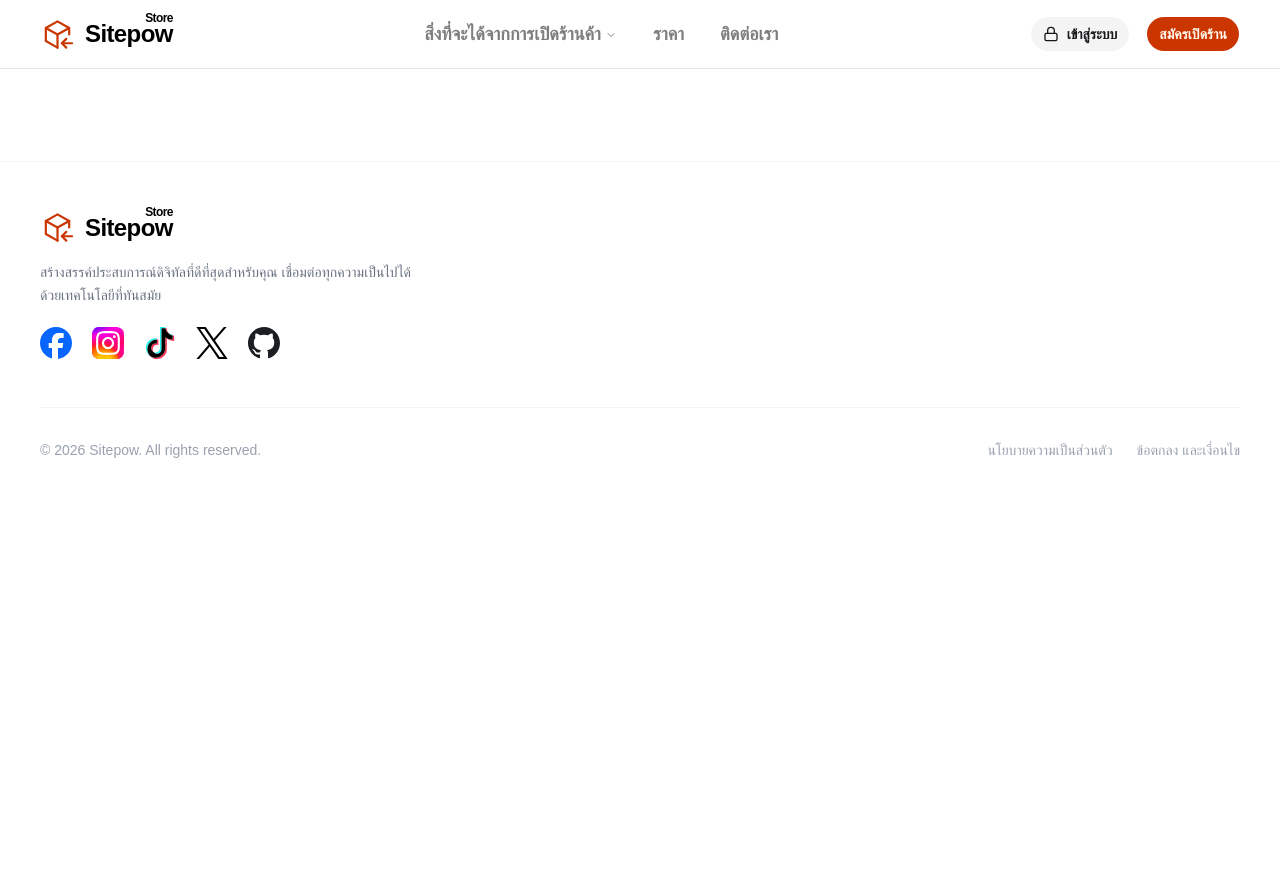
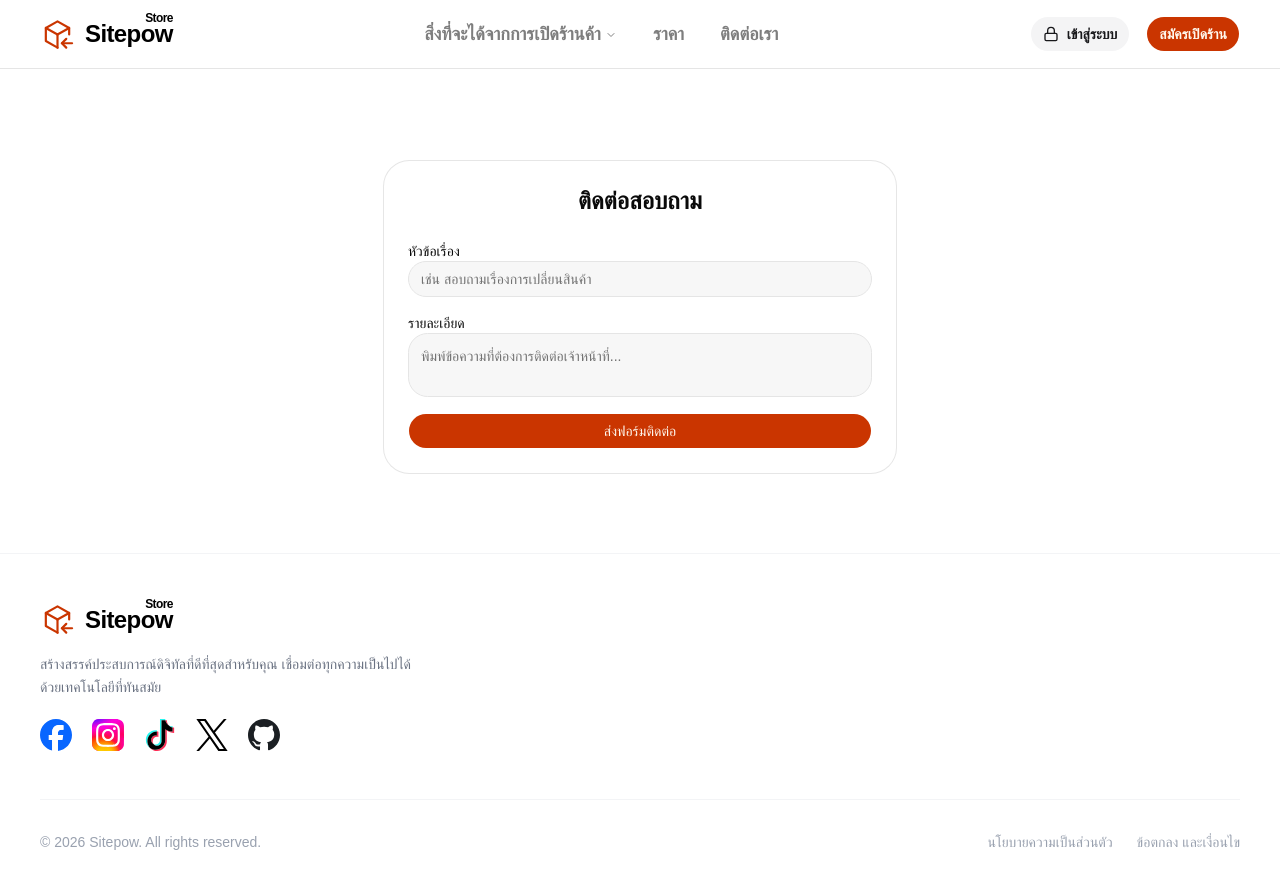
Before and after one commit to sitepow/sitepow-store, a Next.js app: page /contact in a window 1280 px wide. Shown: the top 888 px of the page. Before the commit the page ends 800 px from the top, so only its background shows below. Built offline with nearby package versions, Linux system fonts and the light colour scheme; a web font is replaced by a local one.

Commit message:
feat: add contact page in landing page

```diff
--- a/app/(main)/contact/page.tsx
+++ b/app/(main)/contact/page.tsx
@@ -1,5 +1,65 @@
+'use client'
+
+import { useState } from 'react'
+
+import { SectionContainer } from '@/components/SectionContainer'
 import { MainLayout } from '@/components/layout/Layout'
+import { Button } from '@/components/ui/button'
+import { Card, CardContent, CardHeader, CardTitle } from '@/components/ui/card'
+import { Input } from '@/components/ui/input'
+import { Textarea } from '@/components/ui/textarea'
 
 export default function ContactPage() {
-  return <MainLayout />
+  const [formData, setFormData] = useState({
+    subject: '',
+    message: '',
+  })
+
+  const handleSubmit = (e: React.FormEvent) => {
+    e.preventDefault()
+  }
+
+  return (
+    <MainLayout>
+      <SectionContainer>
+        <Card className="w-full sm:w-lg">
+          <CardHeader>
+            <CardTitle className="text-2xl font-bold">ติดต่อสอบถาม</CardTitle>
+          </CardHeader>
+          <CardContent>
+            <form onSubmit={handleSubmit} className="space-y-4 text-start">
+              <div className="space-y-2">
+                <label className="text-sm font-medium">หัวข้อเรื่อง</label>
+                <Input
+                  value={formData.subject}
+                  onChange={(e) =>
+                    setFormData({ ...formData, subject: e.target.value })
+                  }
+                  placeholder="เช่น สอบถามเรื่องการเปลี่ยนสินค้า"
+                  required
+                />
+              </div>
+
+              <div className="space-y-2">
+                <label className="text-sm font-medium">รายละเอียด</label>
+                <Textarea
+                  value={formData.message}
+                  onChange={(e) =>
+                    setFormData({ ...formData, message: e.target.value })
+                  }
+                  placeholder="พิมพ์ข้อความที่ต้องการติดต่อเจ้าหน้าที่..."
+                  rows={5}
+                  required
+                />
+              </div>
+
+              <Button type="submit" className="w-full">
+                ส่งฟอร์มติดต่อ
+              </Button>
+            </form>
+          </CardContent>
+        </Card>
+      </SectionContainer>
+    </MainLayout>
+  )
 }
```
